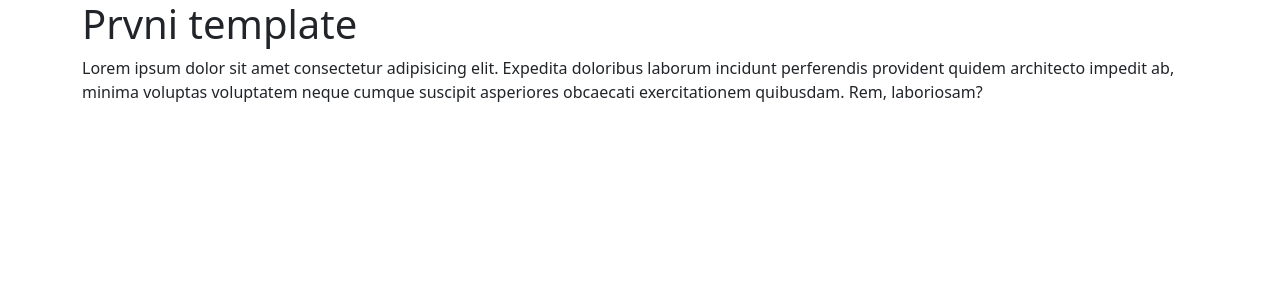
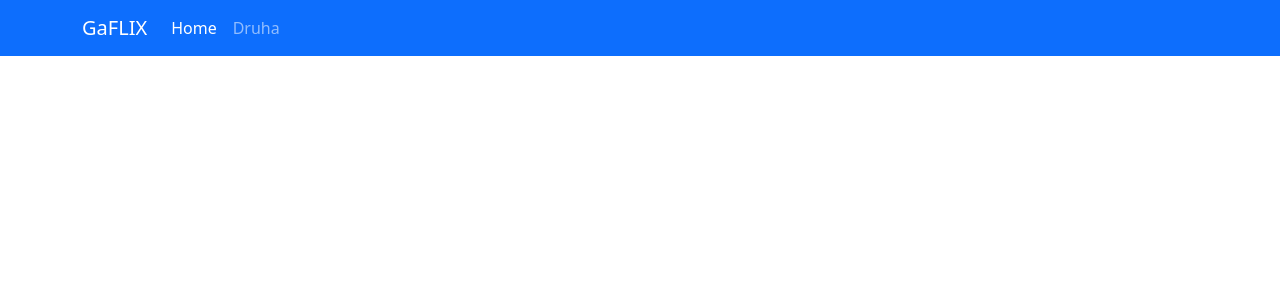
Before and after one commit to gyarab/2023_wa_sx_chalupnicek_gaflix, a Django app: template filmy/templates/filmy/base.html in a window 1280 px wide. Shown: the top 300 px of the page. Run offline with Django 5.2, Linux system fonts and the light colour scheme; the template is opened without the code that fills it, so the values that code supplies are empty.

Commit message:
added template inheritance

```diff
--- a/filmy/templates/filmy/base.html
+++ b/filmy/templates/filmy/base.html
@@ -1,29 +1,37 @@
-<!DOCTYPE html>
-<html lang="en">
-<head>
-    <meta charset="UTF-8">
-    <meta name="viewport" content="width=device-width, initial-scale=1.0">
-    <title>GaFlix</title>
-</head>
-<body>
-</body>
-</html>
-
 <!doctype html>
 <html lang="en">
     <head>
         <meta charset="utf-8">
         <meta name="viewport" content="width=device-width, initial-scale=1">
-        <title>Bootstrap demo</title>
+        <title>{% block 'title' %}GaFLIX{% endblock %}</title>
         <link href="https://cdn.jsdelivr.net/npm/bootstrap@5.3.3/dist/css/bootstrap.min.css" rel="stylesheet" integrity="sha384-QWTKZyjpPEjISv5WaRU9OFeRpok6YctnYmDr5pNlyT2bRjXh0JMhjY6hW+ALEwIH" crossorigin="anonymous">
     </head>
     <body>
+
+        <nav class="navbar navbar-expand-sm bg-primary" data-bs-theme="dark">
+            <div class="container">
+                <a class="navbar-brand" href="#">GaFLIX</a>
+                <button class="navbar-toggler" type="button" data-bs-toggle="collapse" data-bs-target="#navbarNavDropdown" aria-controls="navbarNavDropdown" aria-expanded="false" aria-label="Toggle navigation">
+                <span class="navbar-toggler-icon"></span>
+                </button>
+                <div class="collapse navbar-collapse" id="navbarNavDropdown">
+                <ul class="navbar-nav">
+                    <li class="nav-item">
+                    <a class="nav-link active" aria-current="page" href="/">Home</a>
+                    </li>
+                    <li class="nav-item">
+                    <a class="nav-link" href="/druha/">Druha</a>
+                    </li>
+                </ul>
+                </div>
+            </div>
+        </nav>
+
         <div class="container">
 
-            <h1>Prvni template</h1>
-            <p>
-                Lorem ipsum dolor sit amet consectetur adipisicing elit. Expedita doloribus laborum incidunt perferendis provident quidem architecto impedit ab, minima voluptas voluptatem neque cumque suscipit asperiores obcaecati exercitationem quibusdam. Rem, laboriosam?
-            </p>
+            {% block 'content' %}
+            {% endblock %}
+
         </div>
     <script src="https://cdn.jsdelivr.net/npm/bootstrap@5.3.3/dist/js/bootstrap.bundle.min.js" integrity="sha384-YvpcrYf0tY3lHB60NNkmXc5s9fDVZLESaAA55NDzOxhy9GkcIdslK1eN7N6jIeHz" crossorigin="anonymous"></script>
   </body>
--- a/gaflix/urls.py
+++ b/gaflix/urls.py
@@ -20,5 +20,6 @@ from django.views.generic import TemplateView
 
 urlpatterns = [
     path('admin/', admin.site.urls),
-    path('', TemplateView.as_view(template_name="filmy/base.html")),
+    path('', TemplateView.as_view(template_name="filmy/prvni.html")),
+    path('druha/', TemplateView.as_view(template_name="filmy/druha.html")),
 ]
```
Also changed, not shown: filmy/templates/filmy/druha.html (added, +12 -0 lines), filmy/templates/filmy/prvni.html (added, +10 -0 lines).
